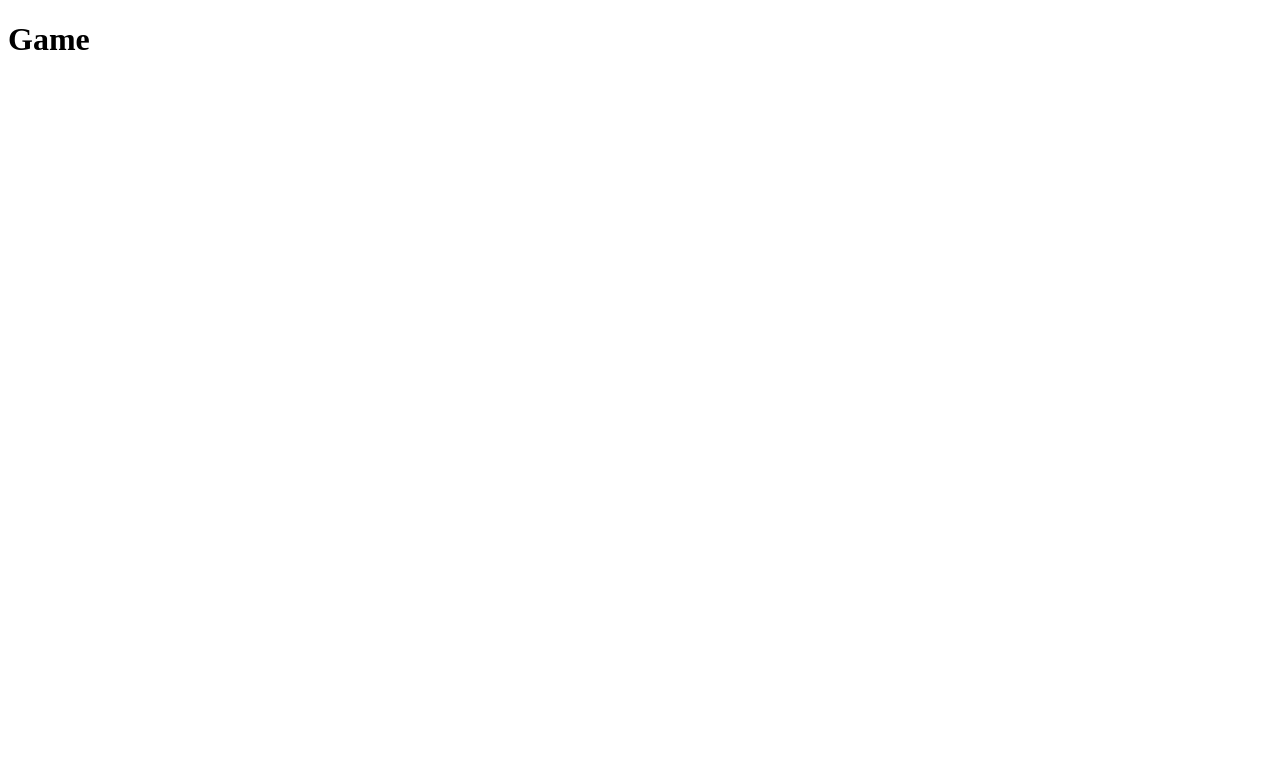
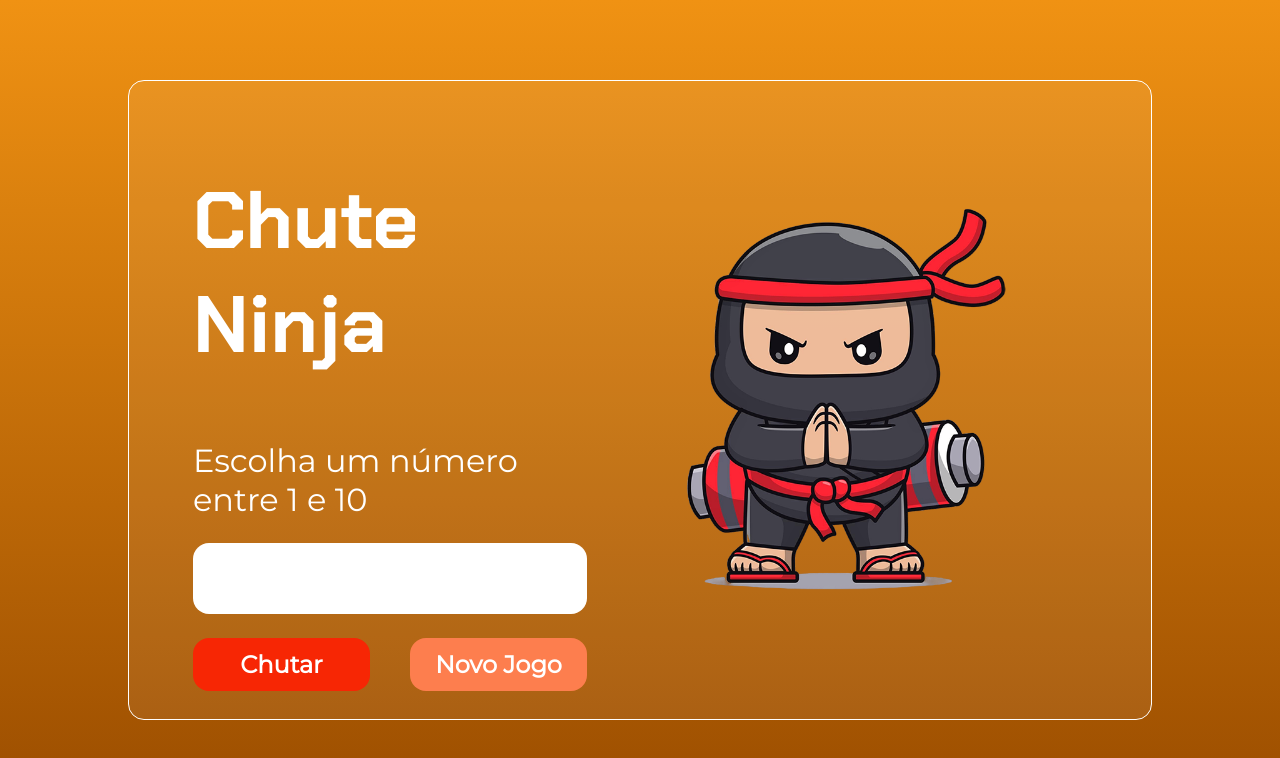
Before and after one commit to lukaskardeck/Chute-ninja, a plain HTML site: page game.html in a window 1280 px wide. Drawn offline with Linux system fonts and the light colour scheme.

Commit message:
feat: estrutura e estilização da página de jogo

```diff
--- a/css/game.css
+++ b/css/game.css
@@ -0,0 +1,106 @@
+@import url('https://fonts.googleapis.com/css2?family=Chakra+Petch:wght@400;700&family=Montserrat:ital@0;1&display=swap');
+
+* {
+    margin: 0;
+    padding: 0;
+    box-sizing: border-box;
+    color: #fff;
+    font-family: "Montserrat", serif;
+}
+
+body {
+    height: 100vh;
+    background-image: linear-gradient(to bottom, #f09213, #9c4e00);
+}
+
+.container-principal {
+    height: 100%;
+    padding: 80px 128px;
+}
+
+.container-conteudo {
+    height: 100%;
+    width: 100%;
+    display: flex;
+    justify-content: center;
+    align-items: center;
+    border: 1px solid #fff;
+    border-radius: 16px;
+    padding: 64px;
+    background-color: #fff1;
+}
+
+.container-info {
+    height: 100%;
+    width: 100%;
+    display: flex;
+    flex: 1;
+    flex-direction: column;
+    align-items: center;
+    gap: 64px;
+}
+
+.container-info h1 {
+    font-family: "Chakra Petch", serif;
+    font-weight: bold;
+    font-size: 80px;
+    width: 100%;
+    margin-top: 24px;
+}
+
+.container-campos {
+    display: flex;
+    flex-direction: column;
+    width: 100%;
+    gap: 24px;
+}
+
+.container-campos p {
+    font-size: 32px;
+}
+
+.container-campos input {
+    border-radius: 16px;
+    border: none;
+    outline: none;
+    color: #f72604;
+    font-size: 32px;
+    font-weight: bold;
+    padding: 16px 32px;
+}
+
+.container-botoes {
+    display: flex;
+    gap: 40px;
+}
+
+.container-botoes button {
+    flex: 1;
+    font-size: 24px;
+    font-weight: bold;
+    padding: 12px;
+    border: none;
+    border-radius: 16px;
+    cursor: pointer;
+}
+
+button.btn-chutar {
+    background-color: #f72604;
+}
+
+button.btn-novo-jogo {
+    background-color: #fD7e4e;
+}
+
+.container-imagem {
+    height: 100%;
+    display: flex;
+    flex: 1;
+    justify-content: center;
+    align-items: center;
+}
+
+.container-imagem img {
+    width: 500px;
+    height: 500px;
+}
--- a/game.html
+++ b/game.html
@@ -7,7 +7,26 @@
         <title>Chute Ninja</title>
     </head>
     <body>
-        <h1>Game</h1>
+        <div class="container-principal">
+            <div class="container-conteudo">
+                <div class="container-info">
+                    <h1>Chute Ninja</h1>
+                    <div class="container-campos">
+                        <p>Escolha um número entre 1 e 10</p>
+                        <input type="number" name="chute-jogador" id="chute-jogador" min="1" max="10">
+                        <div class="container-botoes">
+                            <button class="btn-chutar">Chutar</button>
+                            <button class="btn-novo-jogo">Novo Jogo</button>
+                        </div>
+                    </div>
+                </div>
+
+                <div class="container-imagem">
+                    <img src="./assets/img/inicio.png" alt="">
+                </div>
+            </div>
+        </div>
+
         <script src="./js/game.js"></script>
     </body>
 </html>
```
